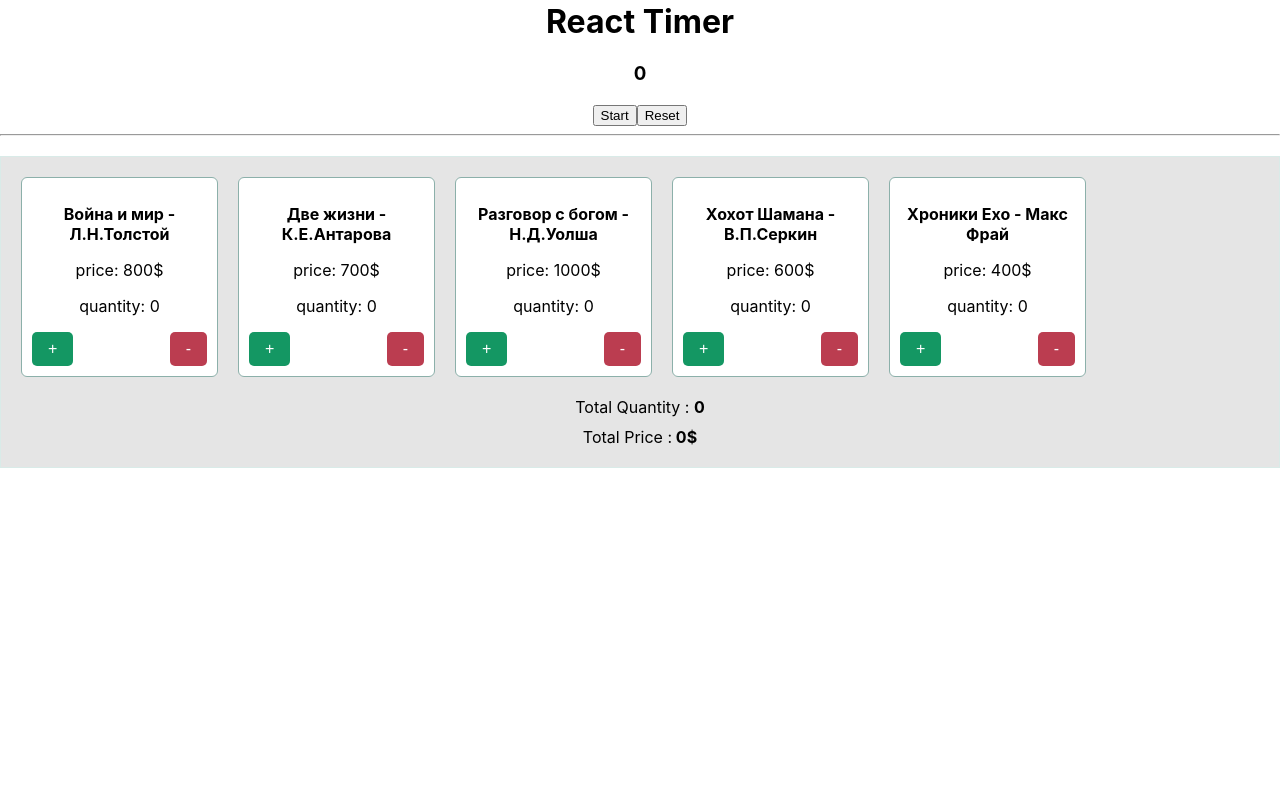
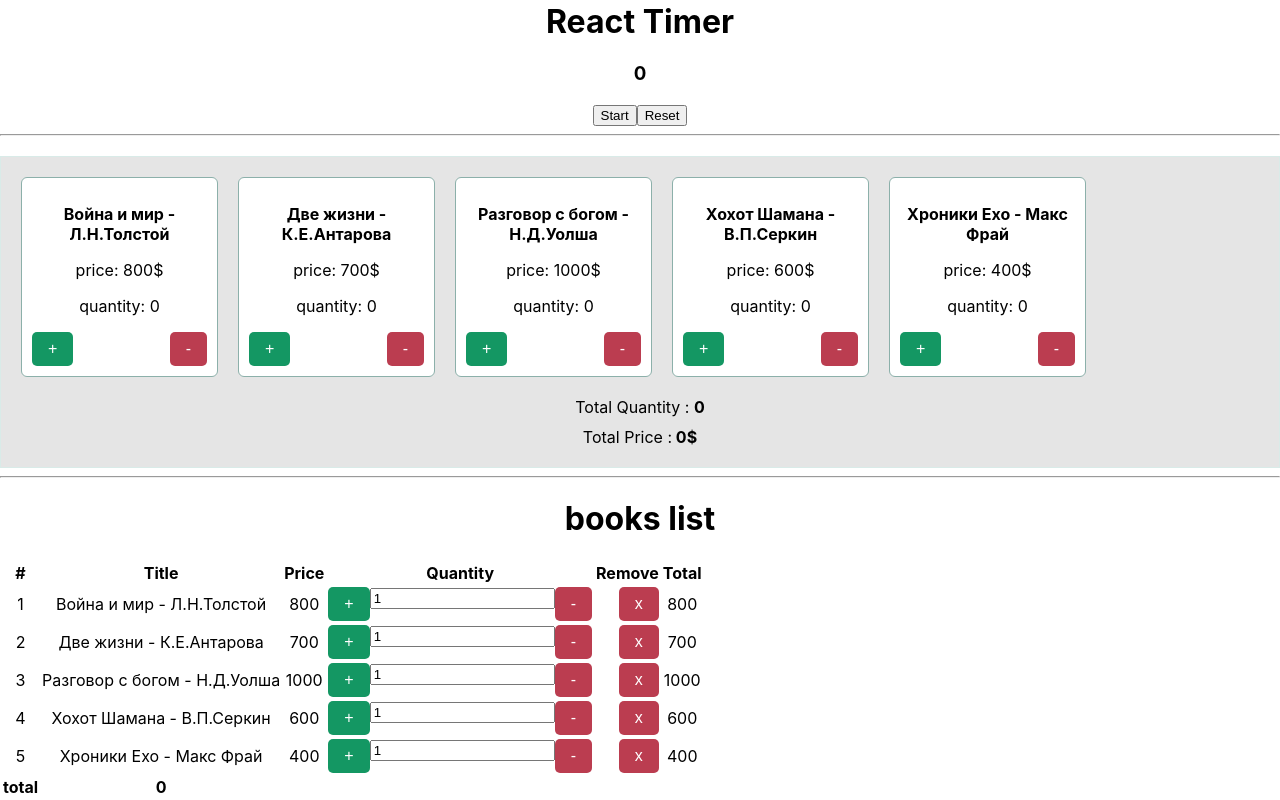
Before and after one commit to sailent/FE_course-5, a React (Create React App) app in the folder course-5.2/: page / in a window 1280 px wide. Shown: the part 696-1496 px from the top of the page. Before the commit the page ends 1164 px from the top, so only its background shows below. Built offline with nearby package versions, Linux system fonts and the light colour scheme.

Commit message:
HW-6 v0.1.0

```diff
--- a/course-5.2/src/App.js
+++ b/course-5.2/src/App.js
@@ -5,6 +5,7 @@ import MinMax from './FirstTask'
 import Shelf from './HW-3'
 import ReacTimer from './HW-4'
 import Order from './components/Order'
+import BookCart from './components/BookCart'
 
 function App() {
   return (
@@ -17,6 +18,7 @@ function App() {
       <Shelf />
       <ReacTimer />
       <Order />
+      <BookCart />
     </div>
   )
 }
--- /dev/null
+++ b/course-5.2/src/components/BookCart.js
@@ -0,0 +1,133 @@
+import { useState } from 'react'
+import MinMax from './MinMax'
+
+function booksStub() {
+  return [
+    {
+      id: 1,
+      title: 'Война и мир - Л.Н.Толстой',
+      price: 800,
+      rest: 10,
+      quantity: 1,
+      total: 0,
+    },
+    {
+      id: 2,
+      title: 'Две жизни - К.Е.Антарова',
+      price: 700,
+      rest: 5,
+      quantity: 1,
+      total: 0,
+    },
+    {
+      id: 3,
+      title: 'Разговор с богом - Н.Д.Уолша',
+      price: 1000,
+      rest: 2,
+      quantity: 1,
+      total: 0,
+    },
+    {
+      id: 5,
+      title: 'Хохот Шамана - В.П.Серкин',
+      price: 600,
+      rest: 8,
+      quantity: 1,
+      total: 0,
+    },
+    {
+      id: 4,
+      title: 'Хроники Ехо - Макс Фрай',
+      price: 400,
+      rest: 8,
+      quantity: 1,
+      total: 0,
+    },
+  ]
+}
+
+export default function BookCart() {
+  const [books, setBooks] = useState(booksStub())
+  const [totalPrice, setTotal] = useState(0)
+
+  const changeTotalPrice = () => {
+    setTotal(0)
+    books.forEach((book) => {
+      setTotal(totalPrice + book.total)
+    })
+  }
+
+  const setQuantity = (id, total, quantity) => {
+    setBooks(
+      books.map((book) => (book.id !== id ? book : { ...book, quantity }))
+    )
+    setBooks(books.map((book) => (book.id !== id ? book : { ...book, total })))
+    console.log(books)
+    changeTotalPrice()
+  }
+
+  const removeItem = (id) => {
+    setBooks(books.filter((obj) => obj.id !== id))
+  }
+
+  return (
+    <div className="some">
+      <hr />
+      <h1>books list</h1>
+      <table>
+        <tfoot>
+          <tr>
+            <th>total</th>
+            <th>{totalPrice}</th>
+          </tr>
+        </tfoot>
+        <tbody>
+          <tr>
+            <th>#</th>
+            <th>Title</th>
+            <th>Price</th>
+            <th>Quantity</th>
+            <th>Remove</th>
+            <th>Total</th>
+          </tr>
+          {books.map((book, i) => (
+            <tr key={book.id}>
+              <td>{i + 1}</td>
+              <td>{book.title}</td>
+              <td>{book.price}</td>
+              <td>
+                <MinMax
+                  max={book.rest}
+                  current={book.quantity}
+                  onChange={(quantity) =>
+                    setQuantity(book.id, book.price * book.quantity, quantity)
+                  }
+                />
+              </td>
+              <td>
+                <button
+                  type="button"
+                  onClick={() => removeItem(book.id)}
+                  className="removeButton"
+                >
+                  x
+                </button>
+              </td>
+              <td>{book.quantity * book.price}</td>
+            </tr>
+          ))}
+        </tbody>
+      </table>
+    </div>
+  )
+}
+
+/*
+const setquantity = (id, quantity) => {
+	const newbooks = [ ...books ];
+	const productInd = books.findIndex(book => book.id == id);
+	const newProduct = { ...books[productInd] };
+	newProduct.quantity = quantity;
+	newbooks[productInd] = newProduct;
+	setbooks(newbooks);
+} */
--- /dev/null
+++ b/course-5.2/src/components/MinMax.js
@@ -0,0 +1,30 @@
+function MinMax({ min = 1, max, current, onChange }) {
+  // валидация инпута
+  function applyCurrent(num) {
+    const validNum = Math.max(min, Math.min(max, num))
+    onChange(validNum)
+  }
+
+  function parseCurrentStr(e) {
+    // Прочти про parseInt ;) https://webformyself.com/chisla-v-javascript-funkciya-parseint/
+    const num = parseInt(e.target.value, 10)
+    applyCurrent(Number.isNaN(num) ? min : num)
+  }
+
+  const inc = () => applyCurrent(current + 1)
+  const dec = () => applyCurrent(current - 1)
+
+  return (
+    <div>
+      <button type="button" onClick={dec} className="removeButton">
+        -
+      </button>
+      <input type="text" value={current} onChange={parseCurrentStr} />
+      <button type="button" onClick={inc} className="addButton">
+        +
+      </button>
+    </div>
+  )
+}
+
+export default MinMax
--- /dev/null
+++ b/course-5.2/src/components/RemoveBtn.js
@@ -0,0 +1,6 @@
+import { setValue } from 'react'
+
+function RemoveItem({ object, id }) {
+  setValue(object.filter((obj) => obj.id !== id))
+}
+export default RemoveItem
```
